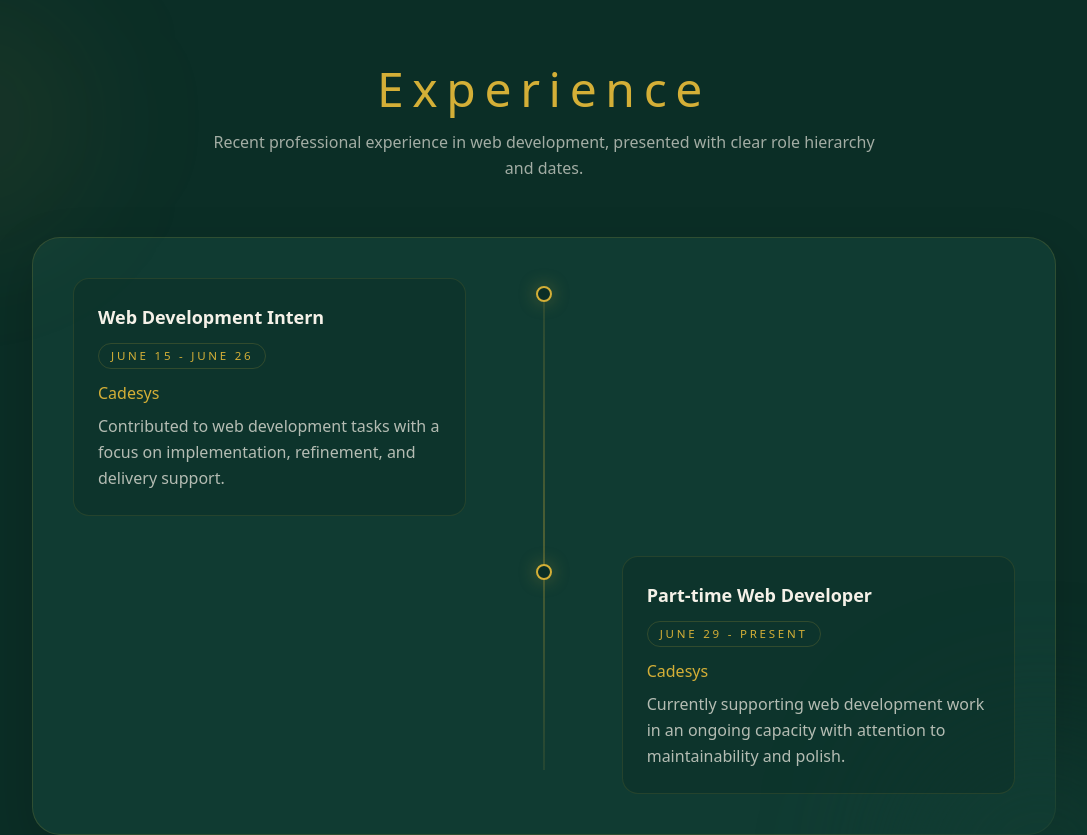
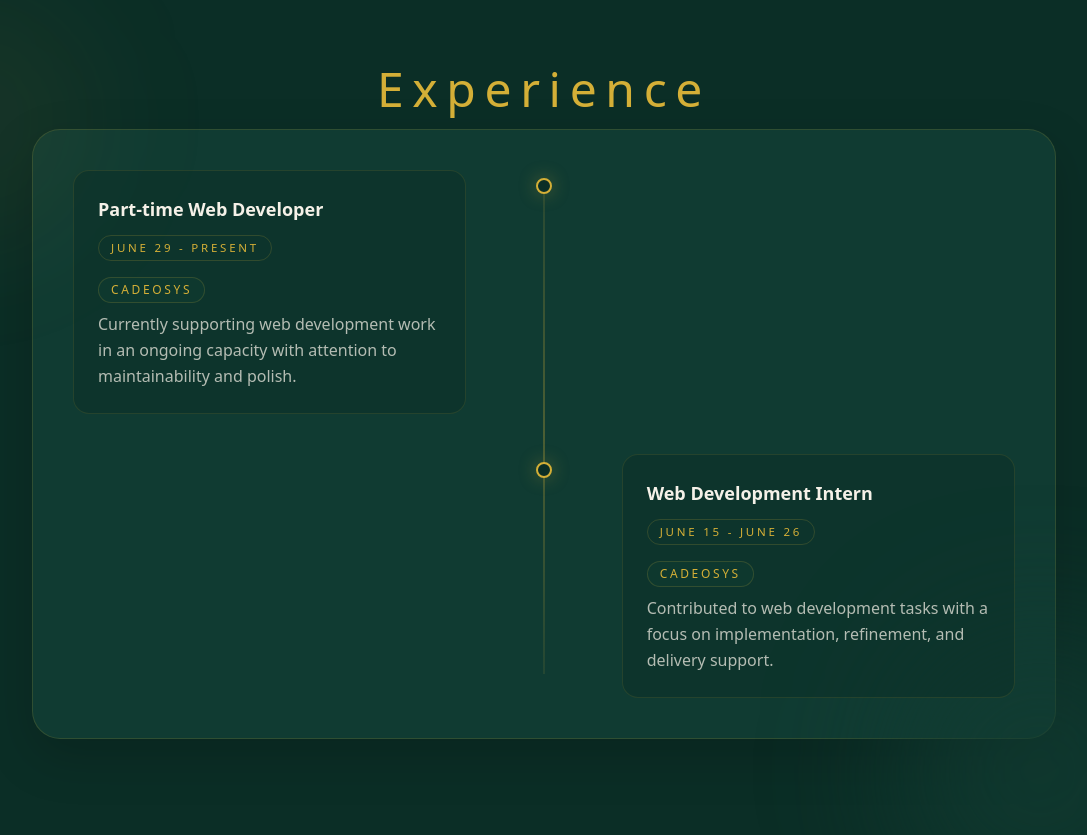
Before and after one commit to Vaishnavi-Ramesh-04/vaishnavi-portfolio, a React (Vite) app: page / in a window 1280 px wide. Shown: the part 3280-4115 px from the top of the page, without its empty margins (96-1183 px from the left). Built offline with nearby package versions, Linux system fonts and the light colour scheme.

Commit message:
Highlight company in experience roadmap

```diff
--- a/src/App.jsx
+++ b/src/App.jsx
@@ -549,16 +549,16 @@ function QualificationCertifications() {
 function Experience() {
   const roadmap = [
     {
+      title: "Part-time Web Developer",
+      company: "Cadeosys",
+      date: "June 29 - Present",
+      description: "Currently supporting web development work in an ongoing capacity with attention to maintainability and polish."
+    },
+    {
       title: "Web Development Intern",
-      company: "Cadesys",
+      company: "Cadeosys",
       date: "June 15 - June 26",
       description: "Contributed to web development tasks with a focus on implementation, refinement, and delivery support."
-    },
-    {
-      title: "Part-time Web Developer",
-      company: "Cadesys",
-      date: "June 29 - Present",
-      description: "Currently supporting web development work in an ongoing capacity with attention to maintainability and polish."
     }
   ];
 
@@ -578,9 +578,6 @@ function Experience() {
         Experience
       </motion.h2>
 
-      <p className="mx-auto mb-14 max-w-2xl text-center text-sm md:text-base leading-relaxed text-[#F5F1E8]/65">
-        Recent professional experience in web development, presented with clear role hierarchy and dates.
-      </p>
 
       <motion.div
         variants={fadeUp}
@@ -611,7 +608,9 @@ function Experience() {
                           {step.date}
                         </span>
                       </div>
-                      <p className="text-sm md:text-base text-[#D4AF37]">{step.company}</p>
+                      <p className="inline-flex rounded-full border border-[#D4AF37]/18 bg-[#0F3A30]/80 px-3 py-1 text-xs uppercase tracking-[0.22em] text-[#D4AF37]">
+                        {step.company}
+                      </p>
                       <p className="mt-2 text-sm md:text-base leading-relaxed text-[#F5F1E8]/72">
                         {step.description}
                       </p>
```
